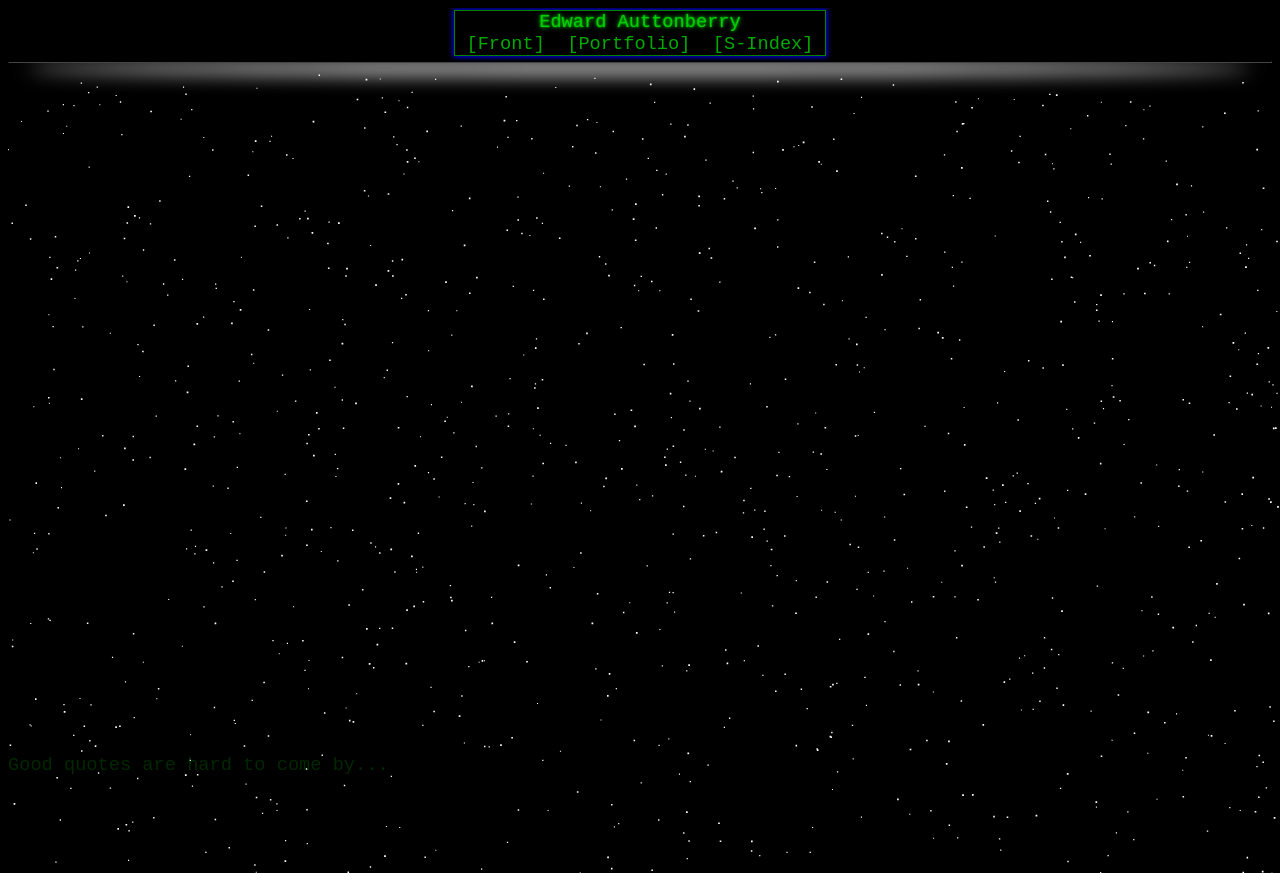
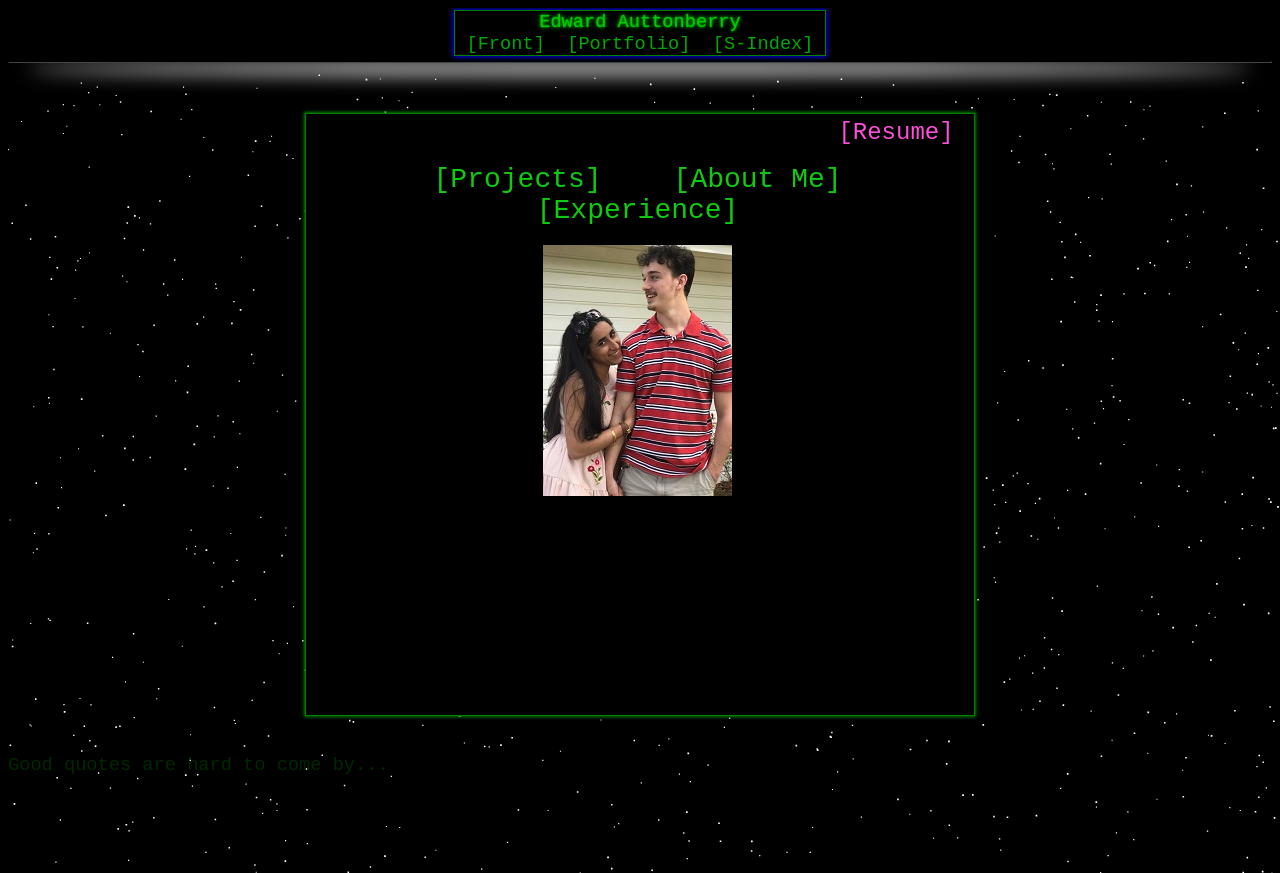
Before and after one commit to ganondev/edward.auttonberri.es, a React (Create React App) app: page /portfolio in a window 1280 px wide. Shown: the top 873 px of the page. Built offline with nearby package versions, Linux system fonts and the light colour scheme; no server answers; a web font is replaced by a local one.

Commit message:
Upgrade portfolio subrouting

```diff
--- a/src/component/portfolio/Portfolio.tsx
+++ b/src/component/portfolio/Portfolio.tsx
@@ -1,11 +1,10 @@
 import React, { Component, CSSProperties, PropsWithChildren } from 'react';
 import './Portfolio.css';
 import GlowSurface from '../themed/GlowSurface';
-// import { NavLink, BrowserRouter as Router, Route, Switch } from 'react-router-dom';
-// import { TransitionGroup, CSSTransition } from 'react-transition-group';
 import resume from 'img/resume.pdf';
 import meAndHabibi from 'img/meandhabibi-downscale.jpg';
 import libantDemo from 'img/libantDemo.png';
+import {NavLink, Outlet} from "react-router-dom";
 
 export default class Portfolio extends Component {
 
@@ -23,40 +22,28 @@ export default class Portfolio extends Component {
         };
 
         return  <div id="portfolio-root">
-                    {/*TODO buttons to choose between pdf and doc types*/}
-                    {/*<GlowSurface extraStyles={extraStyles} id="portfolio-area">*/}
-                        {/*<Route render={({location}) => (*/}
-                        {/*    <>*/}
-                        {/*        <div id="resume">*/}
-                        {/*            <NavLink to="/portfolio/resume" exact>[Resume]</NavLink>*/}
-                        {/*            <nav className="header title">*/}
-                        {/*                <ul>*/}
-                        {/*                    <li><NavLink to="/portfolio/projects" exact activeClassName="portfolio-active">[Projects]</NavLink></li>*/}
-                        {/*                    <li><NavLink to="/portfolio" exact activeClassName="portfolio-active">[About Me]</NavLink></li>*/}
-                        {/*                    <li><NavLink to="/portfolio/experience" exact activeClassName="portfolio-active">[Experience]</NavLink></li>*/}
-                        {/*                </ul>*/}
-                        {/*            </nav>*/}
-                        {/*        </div>*/}
-                        {/*        <TransitionGroup style={{height:'79%'}}>*/}
-                        {/*            <CSSTransition key={location.key} classNames="portfolio-active" timeout={0}>*/}
-                        {/*                <Switch location={location}>*/}
-                        {/*                    <Route exact path="/portfolio/resume" component={EmbedResume}/>*/}
-                        {/*                    <Route exact path="/portfolio/projects" component={Projects}/>*/}
-                        {/*                    <Route exact path="/portfolio" component={AboutMe}/>*/}
-                        {/*                    <Route exact path="/portfolio/experience" component={Experience}/>*/}
-                        {/*                </Switch>*/}
-                        {/*            </CSSTransition>*/}
-                        {/*        </TransitionGroup>*/}
-                        {/*    </>*/}
-                        {/*)}/>*/}
-                    {/*</GlowSurface>*/}
+            {/*TODO buttons to choose between pdf and doc types*/}
+            {/*// @ts-ignore*/}
+            <GlowSurface extraStyles={extraStyles} id="portfolio-area">
+                <div id="resume">
+                    <NavLink to="/portfolio/resume">[Resume]</NavLink>
+                    <nav className="header title">
+                        <ul>
+                            <li><NavLink to="/portfolio/projects">[Projects]</NavLink></li>
+                            <li><NavLink to="/portfolio">[About Me]</NavLink></li>
+                            <li><NavLink to="/portfolio/experience">[Experience]</NavLink></li>
+                        </ul>
+                    </nav>
                 </div>
+                <Outlet />
+            </GlowSurface>
+        </div>
 
     }
 
 }
 
-function EmbedResume() {
+export function EmbedResume() {
     return <>
         <div style={{height: '100%'}}>
             <embed src={resume} width="100%" height="100%"/>
@@ -64,7 +51,7 @@ function EmbedResume() {
     </>
 }
 
-function Projects() {
+export function Projects() {
 
     return  <>
                 <div style={{}}>
@@ -146,13 +133,13 @@ function Projects() {
             </>
 }
 
-function AboutMe() {
+export function AboutMe() {
     return <>
     <img src={meAndHabibi} />
     </>;
 }
 
-function Experience() {
+export function Experience() {
     return <><p>TODO</p></>;
 }
 
```
Also changed, not shown: src/component/app/App.tsx (+19 -2 lines).
